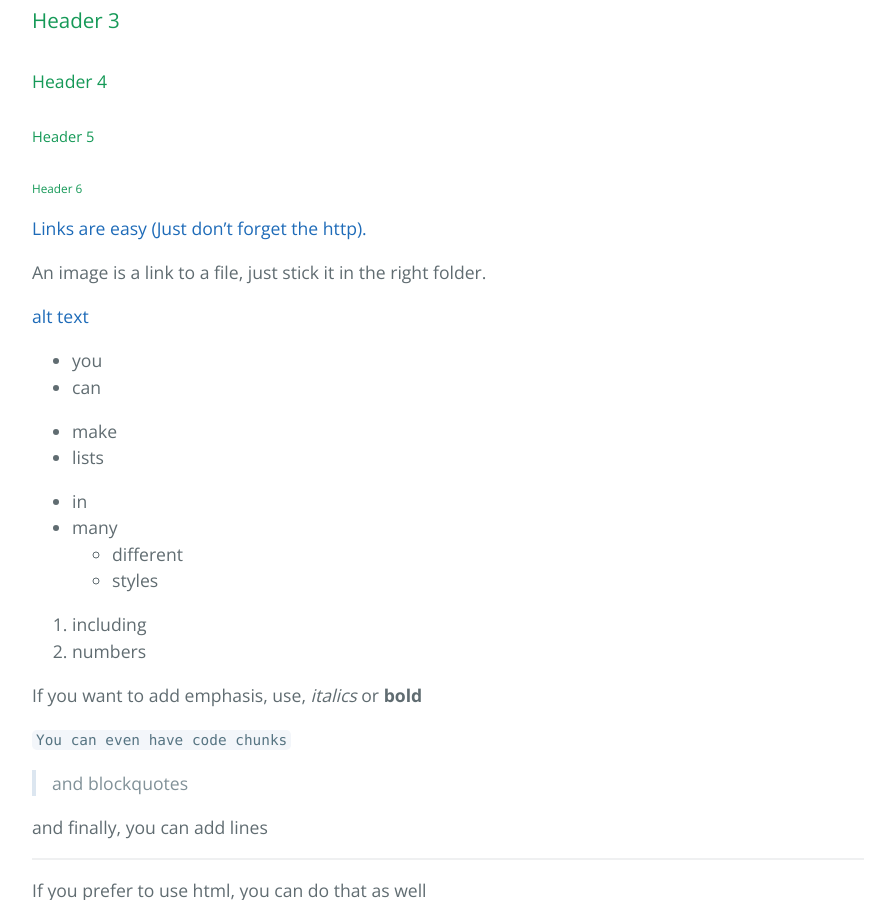
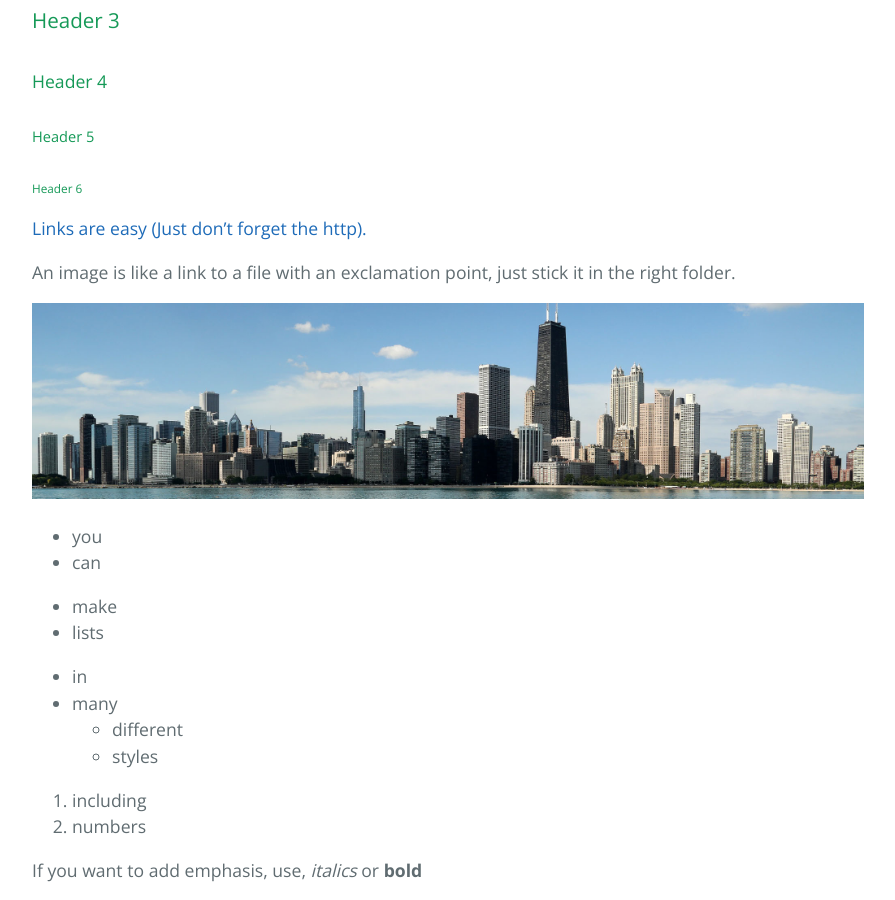
Before and after one commit to AwhVogelLab/awhvogellab.github.io, a Jekyll site: the page built from example.md, in a window 1280 px wide and 900 px high, scrolled down 669 px. Shown: the whole window, without its empty margins (192-1087 px from the left). Built offline with Jekyll 4.4.1, drawn with Linux system fonts in a browser that asks for light colours.

Commit message:
fixed image

```diff
--- a/example.md
+++ b/example.md
@@ -15,9 +15,9 @@ There’s multiple types of headers
 
 [Links are easy (Just don’t forget the http).](http://awhvogellab.com)
 
-An image is a link to a file, just stick it in the right folder.
+An image is like a link to a file with an exclamation point, just stick it in the right folder.
 
-[alt text](/files/images/header.jpg)
+![alt text](/files/images/header.jpg)
 
 * you
 * can
```
